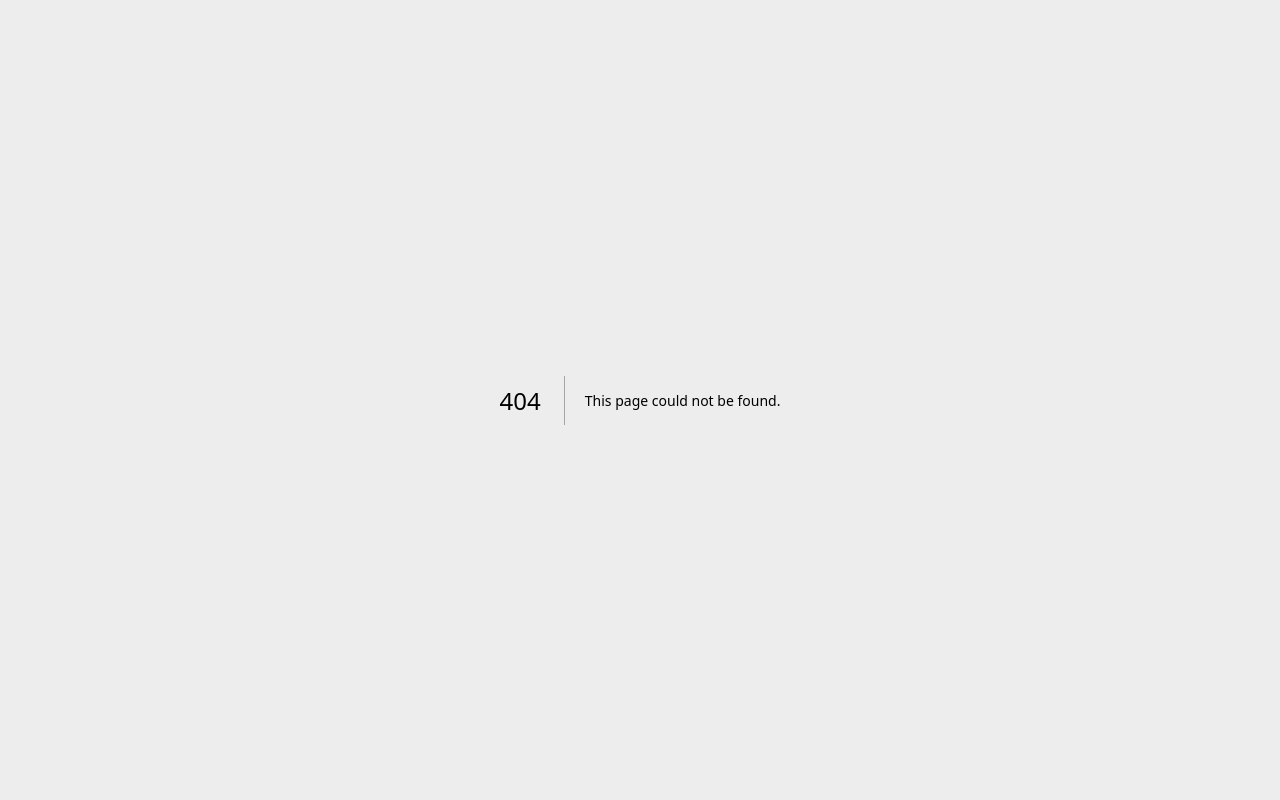
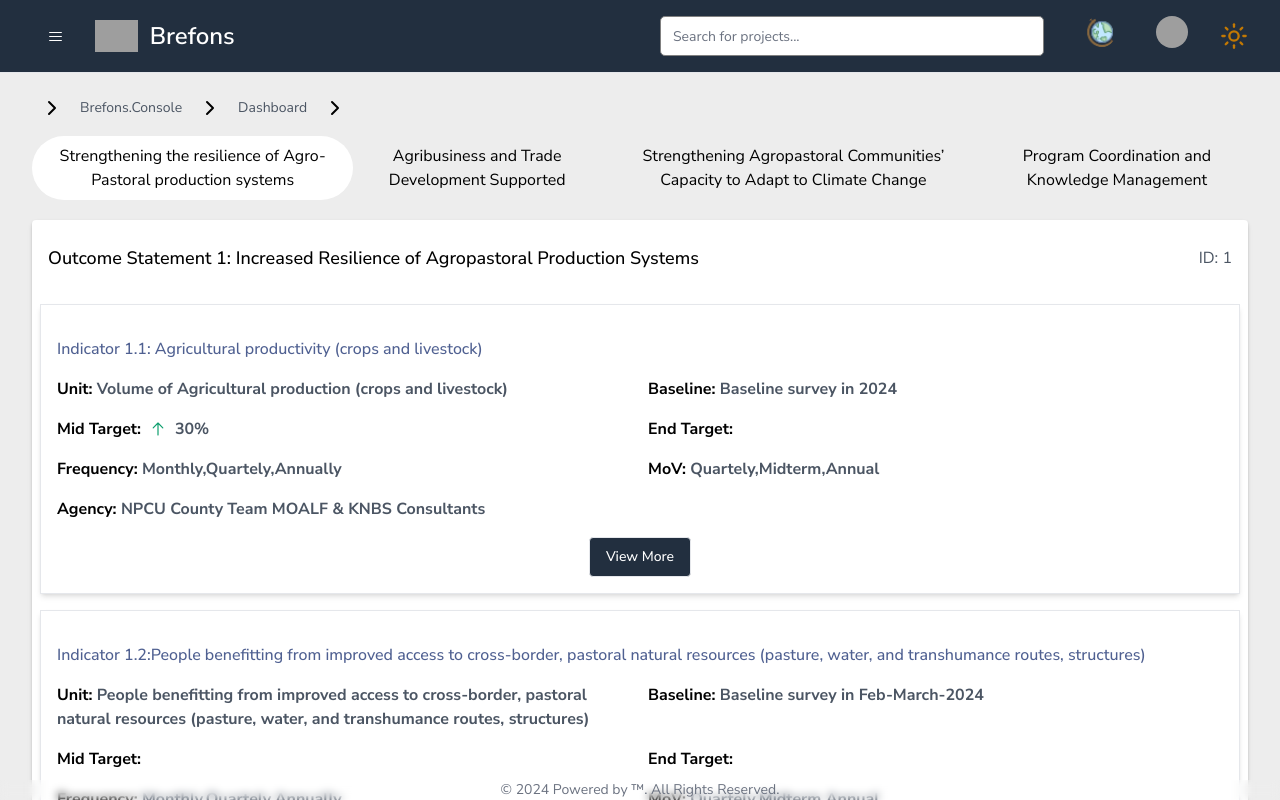
Before and after one commit to GidyMane/Brefons-2.1, a Next.js app in the folder brefons/: page /brefons.console/dashboard in a window 1280 px wide. Before the commit this address had no page. Shown: the top 800 px of the page. Built offline with nearby package versions, Linux system fonts and the light colour scheme; grey boxes are pictures that could not be loaded.

Commit message:
add dashboard

```diff
--- /dev/null
+++ b/brefons/app/brefons.console/dashboard/page.tsx
@@ -0,0 +1,16 @@
+import InfoSection from '@/components/DashBoard/InfoSection'
+import React from 'react'
+
+const page = () => {
+  return (
+    <div className='w-full'>
+      {/* tabs */}
+      <div className='mt-4 scroll-pb-16'>
+        <InfoSection />
+
+      </div>
+    </div>
+  )
+}
+
+export default page
--- a/brefons/components/Layout/SideBar.tsx
+++ b/brefons/components/Layout/SideBar.tsx
@@ -15,6 +15,12 @@ type Anchor = 'top' | 'left' | 'bottom' | 'right';
 
 const menu = {
     "home": [
+        {
+            gif: "/reports.gif",
+            fallback: "dashboard",
+            name: "Dashboard",
+            link: "/dashboard"
+        },
         {
             gif: "/reports.gif",
             fallback: "reports",
```
